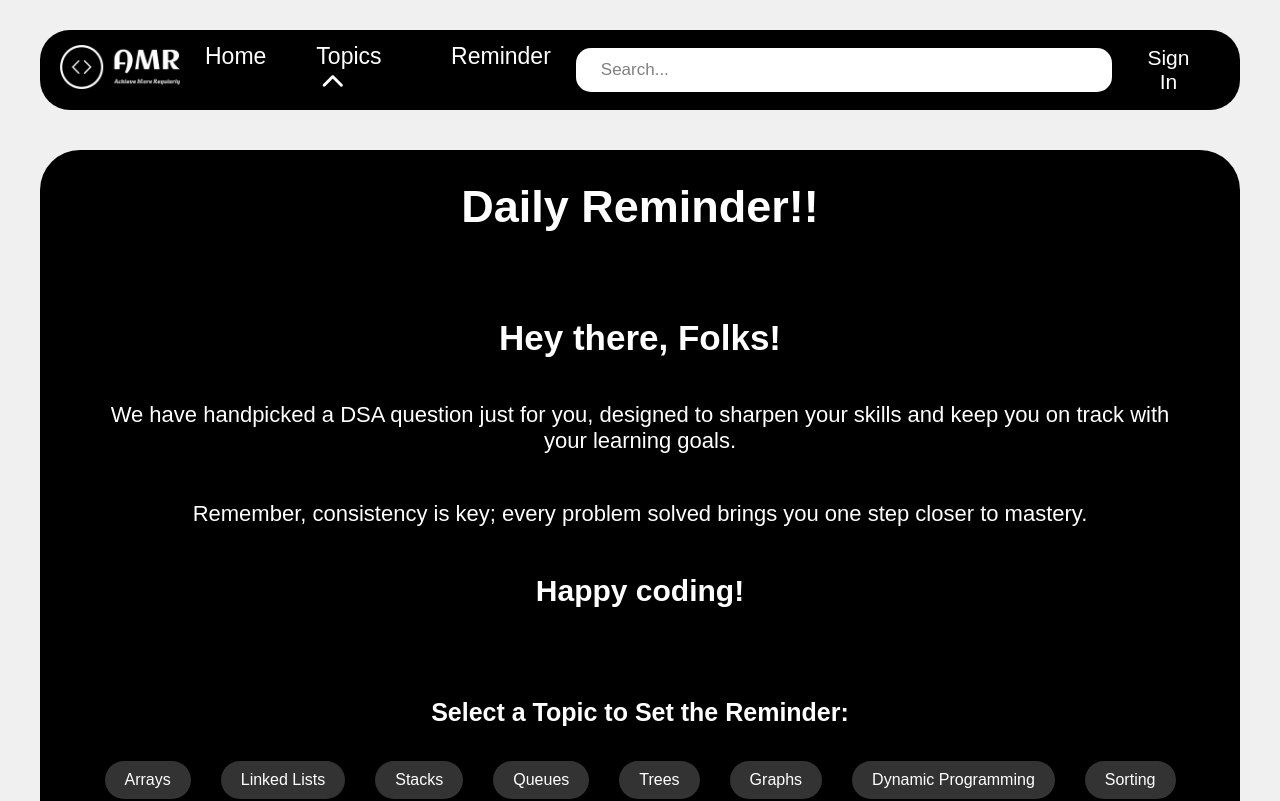
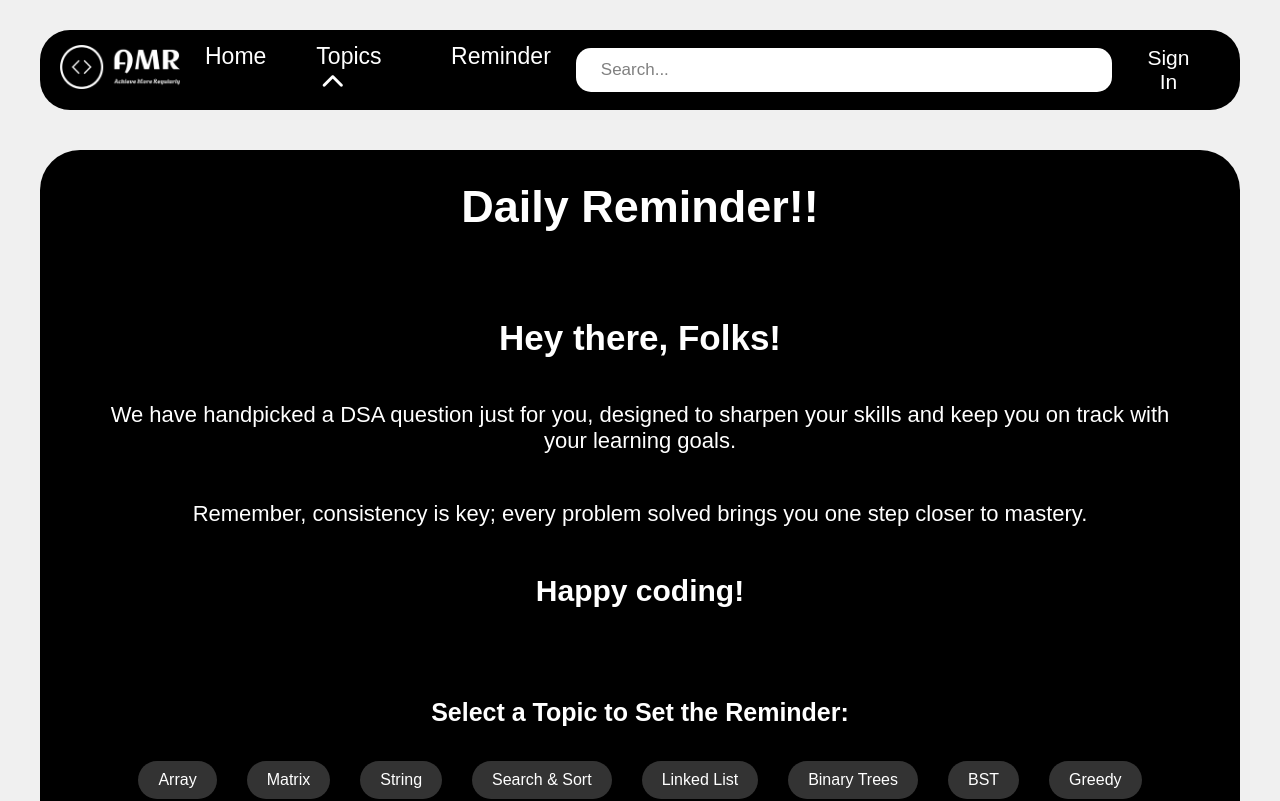
Before and after one commit to AdityaSrivastav5/DSA_Library, a React (Vite) app in the folder frontend/: page /reminder in a window 1280 px wide. Shown: the top 801 px of the page. Built offline with nearby package versions, Linux system fonts and the light colour scheme; no server answers.

Commit message:
json file fixed

```diff
--- a/frontend/src/components/Reminder/Reminder.jsx
+++ b/frontend/src/components/Reminder/Reminder.jsx
@@ -2,22 +2,12 @@ import { useState } from 'react';
 // import axios from 'axios';
 // import { useUser } from '@clerk/clerk-react'; // Import Clerk's useUser hook
 import './Reminder.css'; // Import the CSS for styling
+import DSAQuestions from '../../data/DSAQuestion.json';
 
 const ReminderSection = () => {
-    // Hardcoded topics
-    const topicsList = [
-        'Arrays',
-        'Linked Lists',
-        'Stacks',
-        'Queues',
-        'Trees',
-        'Graphs',
-        'Dynamic Programming',
-        'Sorting'
-    ];
     const [selectedTopic, setSelectedTopic] = useState('');
     // const { user } = useUser(); // Get user details from Clerk
-
+    const topicsList = DSAQuestions.map(item => item.topicName);
     const handleTopicChange = (topic) => {
         setSelectedTopic(topic);
     };
```
